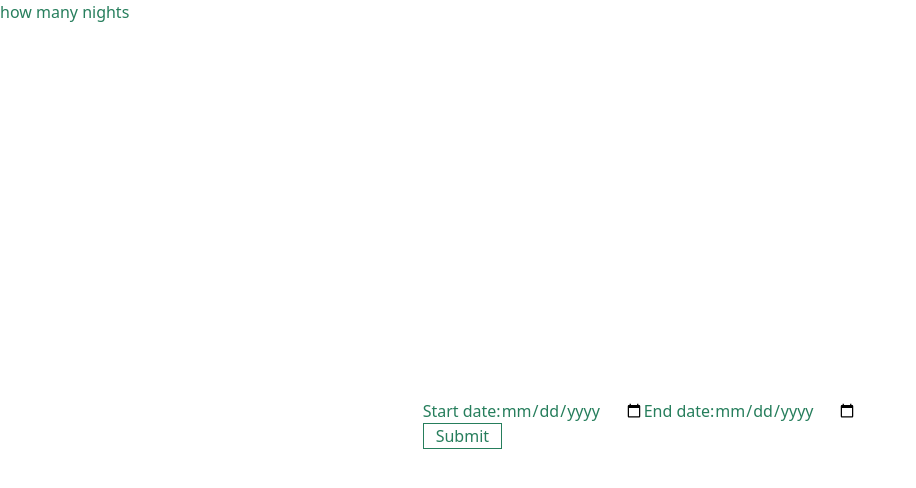
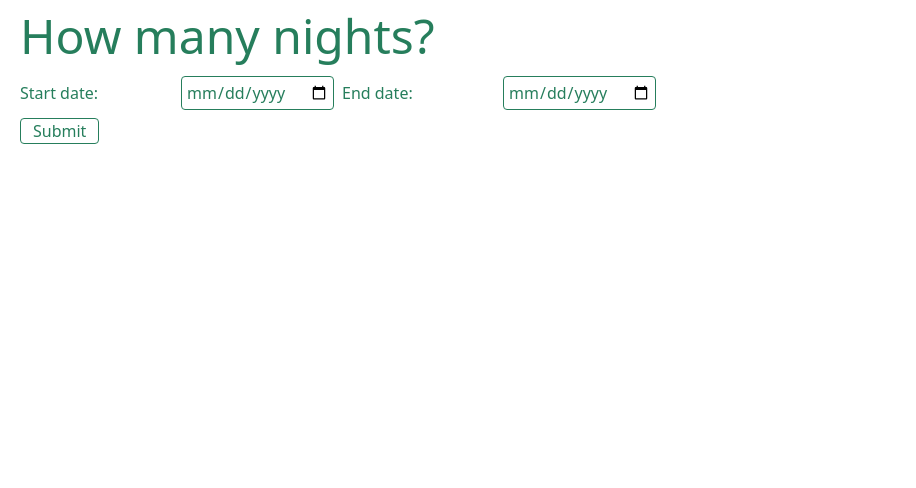
Before and after one commit to magepl/how-many-nights-prod, a website built with Vite: page index.html in a window 1280 px wide. Shown: the whole page, without its empty margins (0-916 px from the left). Built offline with nearby package versions, Linux system fonts and the light colour scheme.

Commit message:
edit styling

```diff
--- a/index.html
+++ b/index.html
@@ -7,26 +7,39 @@
     <title>how many nights</title>
     <link href="/src/style.css" rel="stylesheet">
   </head>
-  <body class="text-magegreen">
-    <h1>how many nights</h1>
-    <div class="h-screen flex items-center justify-center">
+  <body class="text-magegreen h-screen">
+    <main class="py-3 mx-5">
+
+      <h1 class="text-5xl">How many nights?</h1>
+      <div class="py-4 flex">
         <form id="dateForm">
           <div class="">
-            <div class="flex">
+            <div class="items-center grid grid-cols-4 gap-2">
               <label class="" for="start-date">Start date: </label>
-              <input class="" type="date" name="" id="start-date-el" required/>
+              <input class="border-1 rounded p-1" type="date" name="" id="start-date-el" required/>
               <label class="" for="end-date">End date: </label>
-              <input class="" type="date" name="" id="end-date-el" required/>
+              <input class="border-1 rounded p-1" type="date" name="" id="end-date-el" required/>
             </div>
           </div>
-          <input class="border-1 px-3 hover:bg-other" type="submit"></input>
+          <input class="my-2 border-1 rounded px-3  hover:text-white hover:bg-magegreen" type="submit"></input>
         </div>
-        </form>
-        <!-- to add more dates -->
-        <!-- <button>add more dates</button> -->
-        <h3 id="total-el"></span></h3>
+      </form>
+    </main>
+
+    <!-- FOR TESTING CSS -->
+    <!-- <div class="pb-10 w-full">
+    <div class="grid grid-cols-4 gap-4 items-center border-2 py-2">
+          <p class="text-center">Start date: </p>
+          <p class="text-center">End date: </p>
+          <p class="text-center">Total nights: 2</p>
+           <div class="flex justify-center items-center">
+            <svg xmlns="http://www.w3.org/2000/svg" fill="none" viewBox="0 0 24 24" stroke-width="1.5" stroke="currentColor" class="size-6">
+              <path stroke-linecap="round" stroke-linejoin="round" d="M6 18 18 6M6 6l12 12" />
+            </svg>
+          </div> -->
+      </div>
+        <h3 class="px-2 text-right" id="total-el"></h3>
         <div id="time-feed"></div>
-      </div>
     <script type="module" src="/src/main.ts"></script>
   </body>
 </html>
```
